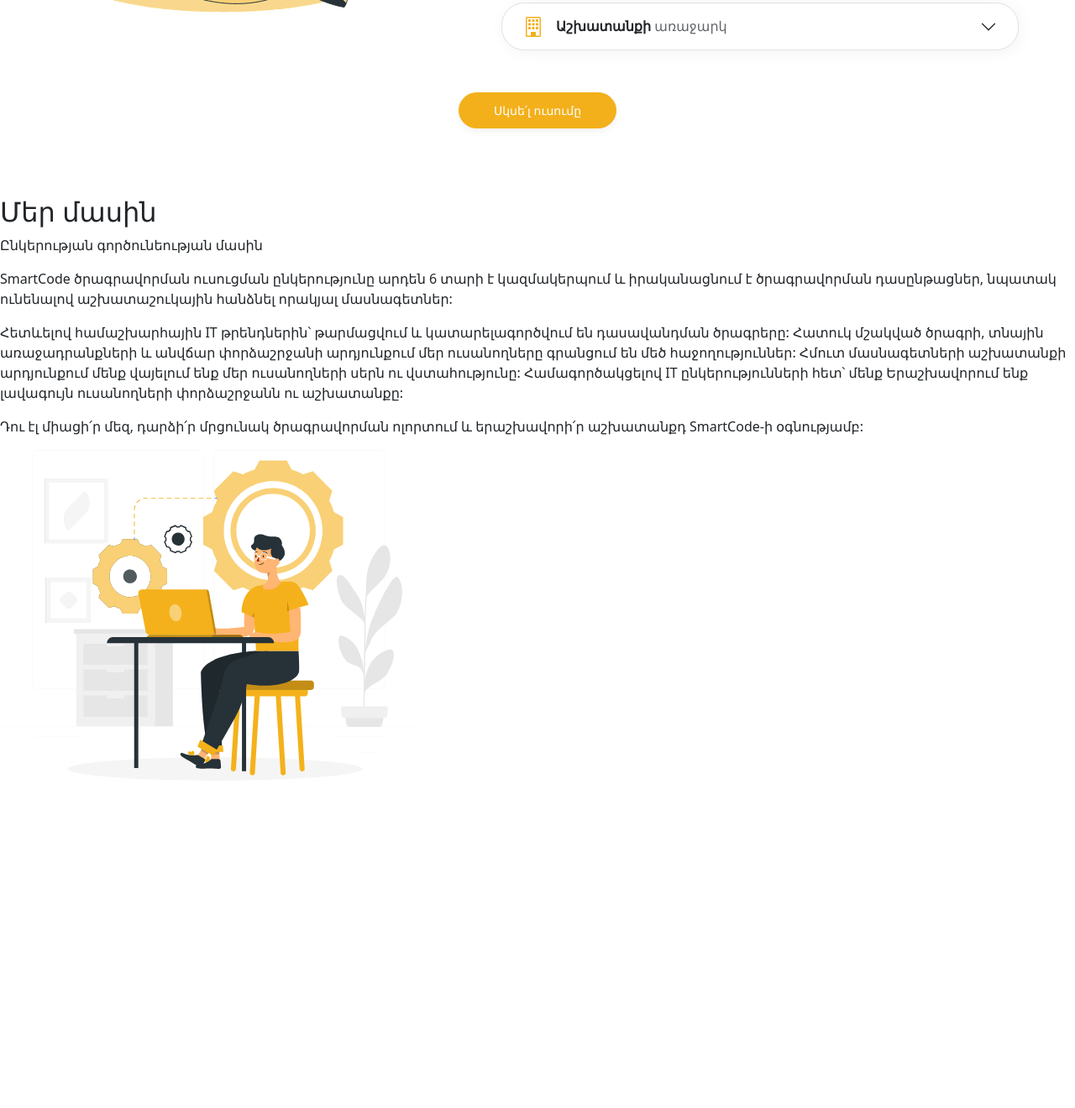
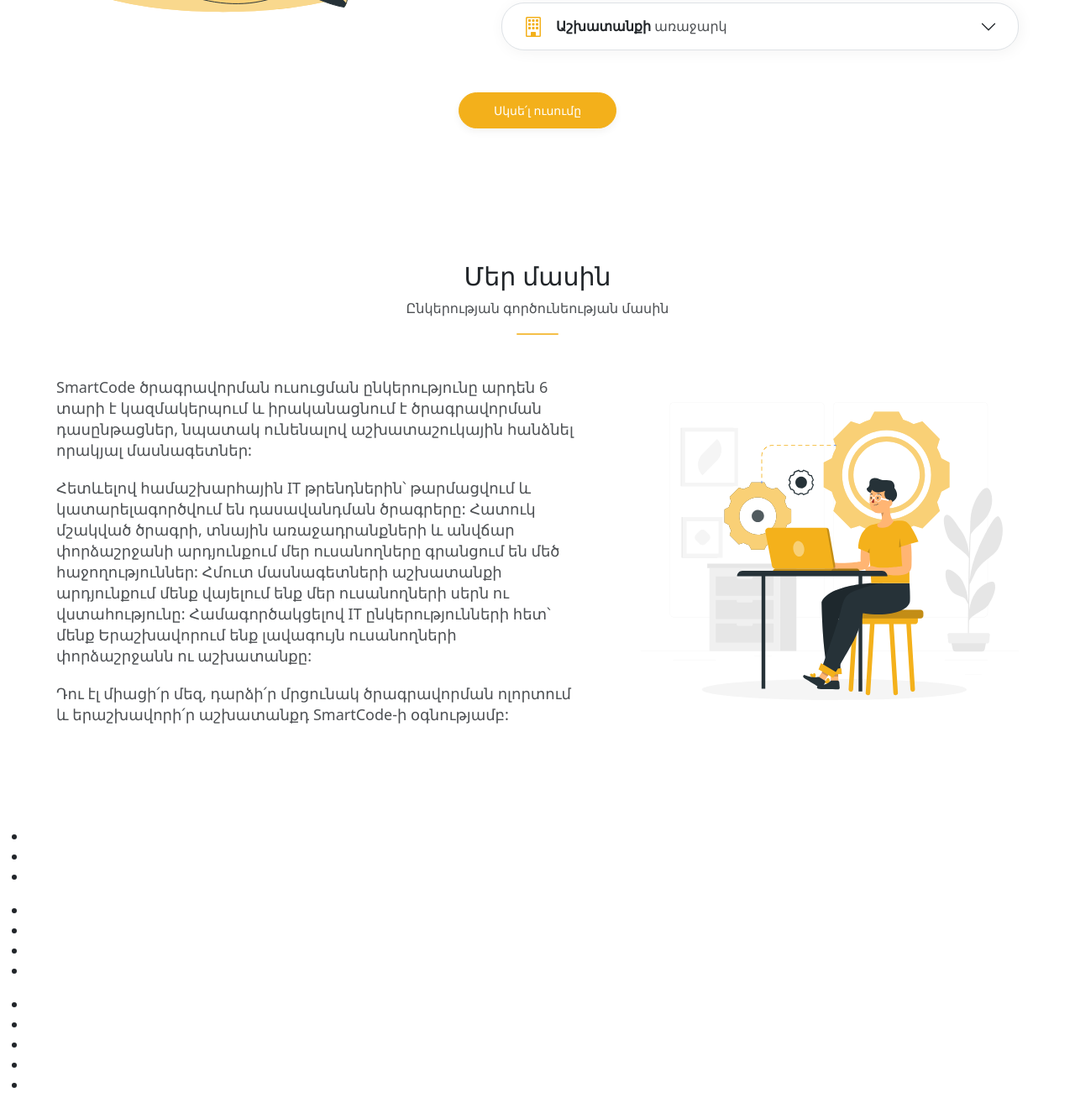
Before and after one commit to RafoBunyatyan/Responsive_Bootstrap5, a website: page index.html in a window 1280 px wide. Shown: the part 1380-2700 px from the top of the page at 84% size. Before the commit the page ends 2310 px from the top, so only its background shows below. Drawn offline with nearby package versions, Linux system fonts and the light colour scheme.

Commit message:
add about responsive & footer

```diff
--- a/index.html
+++ b/index.html
@@ -62,7 +62,6 @@
         </div>
       </div>
     </nav>
-
     <main>
       <!-- header -->
       <header class="header-main">
@@ -145,7 +144,6 @@
           />
         </div>
       </header>
-
       <!-- Ծրագրավորման դասընթացներ -->
       <section class="features">
         <div class="container">
@@ -161,7 +159,6 @@
             <img class="section-box__img" src="./assets/images/per2.svg" />
             <div class="section-info">
               <div class="accordion accordion-flush" id="accordionFlushExample">
-                <!-- select start -->
                 <div class="accordion-item">
                   <h2 class="accordion-header" id="flush-headingOne">
                     <button
@@ -187,7 +184,8 @@
                         />
                       </svg>
                       <p class="accordion-p">
-                        <span class="accordion-span">Փորձառու</span><span class="accordion-opacity"> մասնագետներ</span>
+                        <span class="accordion-span">Փորձառու</span
+                        ><span class="accordion-opacity"> մասնագետներ</span>
                       </p>
                     </button>
                   </h2>
@@ -229,7 +227,10 @@
                         />
                       </svg>
                       <p class="accordion-p">
-                        <span class="accordion-span">Փոքր խմբեր</span><span class="accordion-opacity"> անհատական մոտեցում</span>
+                        <span class="accordion-span">Փոքր խմբեր</span
+                        ><span class="accordion-opacity">
+                          անհատական մոտեցում</span
+                        >
                       </p>
                     </button>
                   </h2>
@@ -272,7 +273,10 @@
                         />
                       </svg>
                       <p class="accordion-p">
-                        <span class="accordion-span">Հարմարավետ</span><span class="accordion-opacity"> կահավորված լսարաններ</span>
+                        <span class="accordion-span">Հարմարավետ</span
+                        ><span class="accordion-opacity">
+                          կահավորված լսարաններ</span
+                        >
                       </p>
                     </button>
                   </h2>
@@ -311,7 +315,10 @@
                         />
                       </svg>
                       <p class="accordion-p">
-                        <span class="accordion-span">3 դասի </span><span class="accordion-opacity"> անվճարր մասնակցություն</span>
+                        <span class="accordion-span">3 դասի </span
+                        ><span class="accordion-opacity">
+                          անվճարր մասնակցություն</span
+                        >
                       </p>
                     </button>
                   </h2>
@@ -351,7 +358,8 @@
                         />
                       </svg>
                       <p class="accordion-p">
-                        <span class="accordion-span">Ապառիկ </span><span class="accordion-opacity"> ուսուցում</span>
+                        <span class="accordion-span">Ապառիկ </span
+                        ><span class="accordion-opacity"> ուսուցում</span>
                       </p>
                     </button>
                   </h2>
@@ -394,7 +402,8 @@
                         />
                       </svg>
                       <p class="accordion-p">
-                        <span class="accordion-span">Անվճար </span><span class="accordion-opacity"> պրակտիկա</span>
+                        <span class="accordion-span">Անվճար </span
+                        ><span class="accordion-opacity"> պրակտիկա</span>
                       </p>
                     </button>
                   </h2>
@@ -436,7 +445,8 @@
                         />
                       </svg>
                       <p class="accordion-p">
-                        <span class="accordion-span">Աշխատանքի </span><span class="accordion-opacity"> առաջարկ</span>
+                        <span class="accordion-span">Աշխատանքի </span
+                        ><span class="accordion-opacity"> առաջարկ</span>
                       </p>
                     </button>
                   </h2>
@@ -455,33 +465,106 @@
                 </div>
               </div>
             </div>
-            <!-- select end -->
           </div>
           <div class="section-foot">
             <a class="btn btn-outline-success" href="#apply">Սկսե՛լ ուսումը</a>
           </div>
         </div>
       </section>
-
       <!-- section about -->
-			<section>
-				<div>
-					<div>
-						<h2>Մեր
-							<span>մասին</span>
+      <section class="section-about">
+        <div class="container">
+          <div class="section-about__title">
+            <h2 class="section-title__h2">
+              Մեր
+              <span class="section-title__span">մասին</span>
             </h2>
-						<p>Ընկերության գործունեության մասին</p>
+            <p class="section-title__text">Ընկերության գործունեության մասին</p>
           </div>
-					<div>
-							<div>
-								<p>SmartCode ծրագրավորման ուսուցման ընկերությունը արդեն 6 տարի է կազմակերպում և իրականացնում է ծրագրավորման դասընթացներ, նպատակ ունենալով աշխատաշուկային հանձնել որակյալ մասնագետներ:</p>
-								<p>Հետևելով համաշխարհային IT թրենդներին՝ թարմացվում և կատարելագործվում են դասավանդման ծրագրերը: Հատուկ մշակված ծրագրի, տնային առաջադրանքների և անվճար փորձաշրջանի արդյունքում մեր ուսանողները գրանցում են մեծ հաջողություններ: Հմուտ մասնագետների աշխատանքի արդյունքում մենք վայելում ենք մեր ուսանողների սերն ու վստահությունը: Համագործակցելով IT ընկերությունների հետ՝ մենք Երաշխավորում ենք լավագույն ուսանողների փորձաշրջանն ու աշխատանքը:</p>
-								<p>Դու էլ միացի՛ր մեզ, դարձի՛ր մրցունակ ծրագրավորման ոլորտում և երաշխավորի՛ր աշխատանքդ SmartCode-ի օգնությամբ:</p>
+          <div class="section-box">
+            <div class="section-info section-info__flex">
+              <p class="section-info__text">
+                SmartCode ծրագրավորման ուսուցման ընկերությունը արդեն 6 տարի է
+                կազմակերպում և իրականացնում է ծրագրավորման դասընթացներ, նպատակ
+                ունենալով աշխատաշուկային հանձնել որակյալ մասնագետներ:
+              </p>
+              <p class="section-info__text">
+                Հետևելով համաշխարհային IT թրենդներին՝ թարմացվում և
+                կատարելագործվում են դասավանդման ծրագրերը: Հատուկ մշակված ծրագրի,
+                տնային առաջադրանքների և անվճար փորձաշրջանի արդյունքում մեր
+                ուսանողները գրանցում են մեծ հաջողություններ: Հմուտ մասնագետների
+                աշխատանքի արդյունքում մենք վայելում ենք մեր ուսանողների սերն ու
+                վստահությունը: Համագործակցելով IT ընկերությունների հետ՝ մենք
+                Երաշխավորում ենք լավագույն ուսանողների փորձաշրջանն ու աշխատանքը:
+              </p>
+              <p class="section-info__text">
+                Դու էլ միացի՛ր մեզ, դարձի՛ր մրցունակ ծրագրավորման ոլորտում և
+                երաշխավորի՛ր աշխատանքդ SmartCode-ի օգնությամբ:
+              </p>
             </div>
-							<img src="./assets/images/per3.svg" />
+            <img class="section-box__img" src="./assets/images/per3.svg" />
           </div>
         </div>
       </section>
+      <!-- erkragndi nkari piti lin ev form ira inputneri het  -->
+      <footer>
+        <div>
+          <div>
+            <a>
+              <img />
+            </a>
+            <p></p>
+            <ul>
+              <li>
+                <a></a>
+              </li>
+              <li>
+                <a></a>
+              </li>
+              <li>
+                <a></a>
+              </li>
+            </ul>
+          </div>
+          <div>
+            <h2></h2>
+            <ul>
+              <li>
+                <a></a>
+              </li>
+              <li>
+                <a></a>
+              </li>
+              <li>
+                <a></a>
+              </li>
+              <li>
+                <a></a>
+              </li>
+            </ul>
+          </div>
+          <div>
+            <h2></h2>
+            <ul>
+              <li>
+                <a></a>
+              </li>
+              <li>
+                <a></a>
+              </li>
+              <li>
+                <a></a>
+              </li>
+              <li>
+                <a></a>
+              </li>
+              <li>
+                <a></a>
+              </li>
+            </ul>
+          </div>
+        </div>
+      </footer>
     </main>
   </body>
 </html>
--- a/style.css
+++ b/style.css
@@ -31,8 +31,12 @@
   margin: 0px auto !important;
 }
 
-.header-info__p {
-  opacity: 0.7 !important;
+.header-info__p,
+.section-title__text,
+.accordion-opacity,
+.accordion-body,
+.section-info__flex {
+  opacity: 0.8 !important;
 }
 
 .navbar-brand {
@@ -112,7 +116,7 @@
 
 .header-info__span,
 .section-title__span {
-  font-weight: 400 !important;
+  font-weight: 500 !important;
 }
 
 .btn-size {
@@ -140,7 +144,7 @@
   width: 500px !important;
 }
 
-.features {
+.features, .section-about {
   padding: 80px 0 !important;
 }
 
@@ -160,8 +164,7 @@
   margin: 0 auto !important;
   line-height: 24px !important;
   max-width: 600px !important;
-  opacity: 0.7 !important;
-}
+ }
 
 .section-title__text:after {
   content: "" !important;
@@ -238,11 +241,6 @@
   font-weight: 600 !important;
 }
 
-.accordion-opacity,
-.accordion-body {
-  opacity: 0.7 !important;
-}
-
 .accordion-collapse {
   border-top: 1px solid #f3f3f3 !important;
   padding: 20px 25px 25px !important;
@@ -259,6 +257,23 @@
   margin-top: 50px !important;
 }
 
+.section-about__title {
+	text-align: center !important;
+  margin-bottom: 50px !important;
+}
+
+.section-info__flex {
+	display: flex !important;
+	flex-direction: column !important;
+	row-gap: 20px !important;
+	line-height: 25px !important;
+}
+
+.section-info__text {
+	margin: 0 !important;
+	font-size: 18px !important;
+}
+
 @media (max-width: 1024px) {
   .container-fluid {
     height: 78px !important;
@@ -269,7 +284,8 @@
   }
 
   .header-main,
-  .features {
+  .features,
+	.section-about {
     padding: 50px 0 !important;
   }
 
@@ -314,7 +330,6 @@
   .section-box {
     flex-wrap: wrap !important;
     justify-content: center !important;
-    text-align: center !important;
     row-gap: 50px !important;
   }
 
```
Lines whose indentation alone changed are shown as unchanged.
